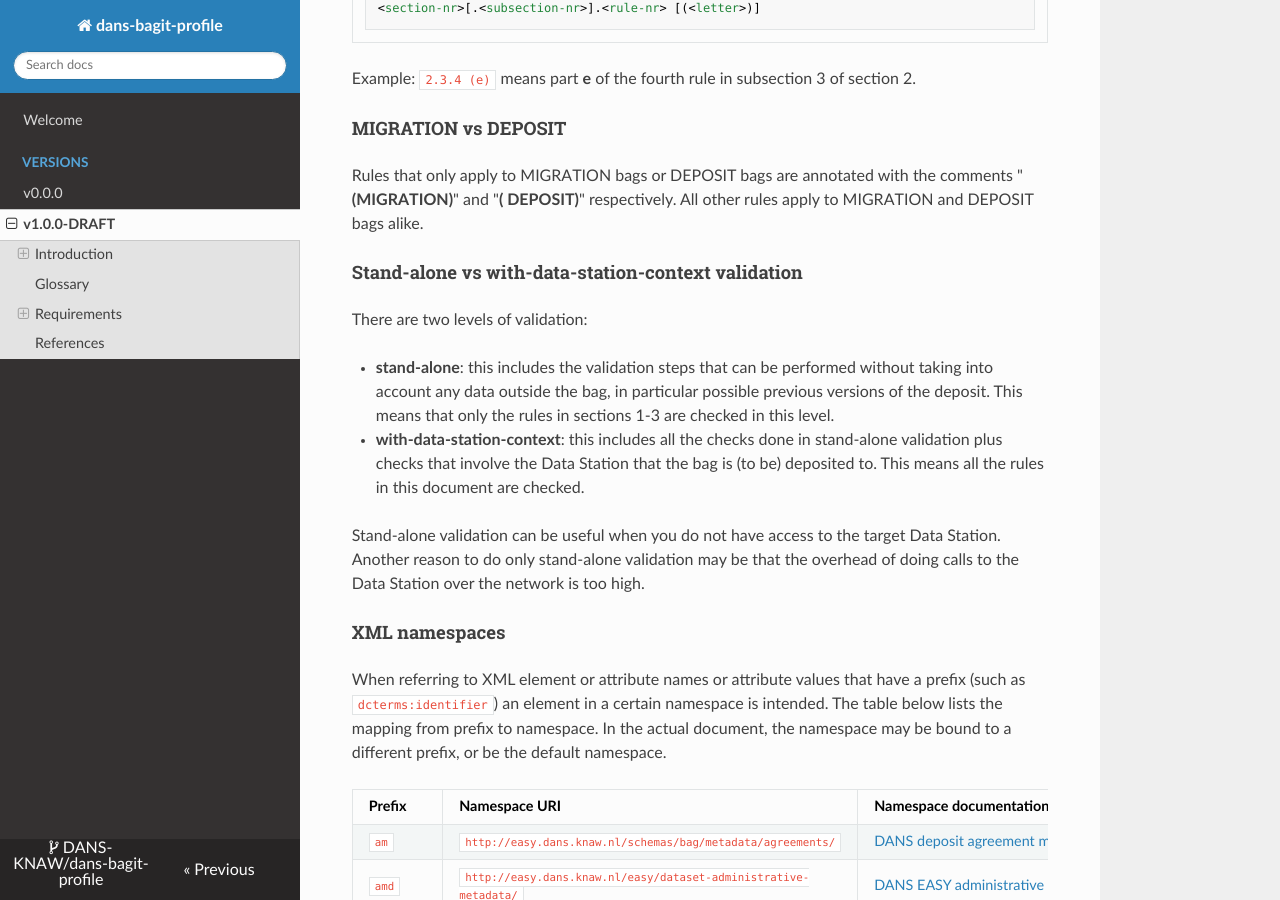
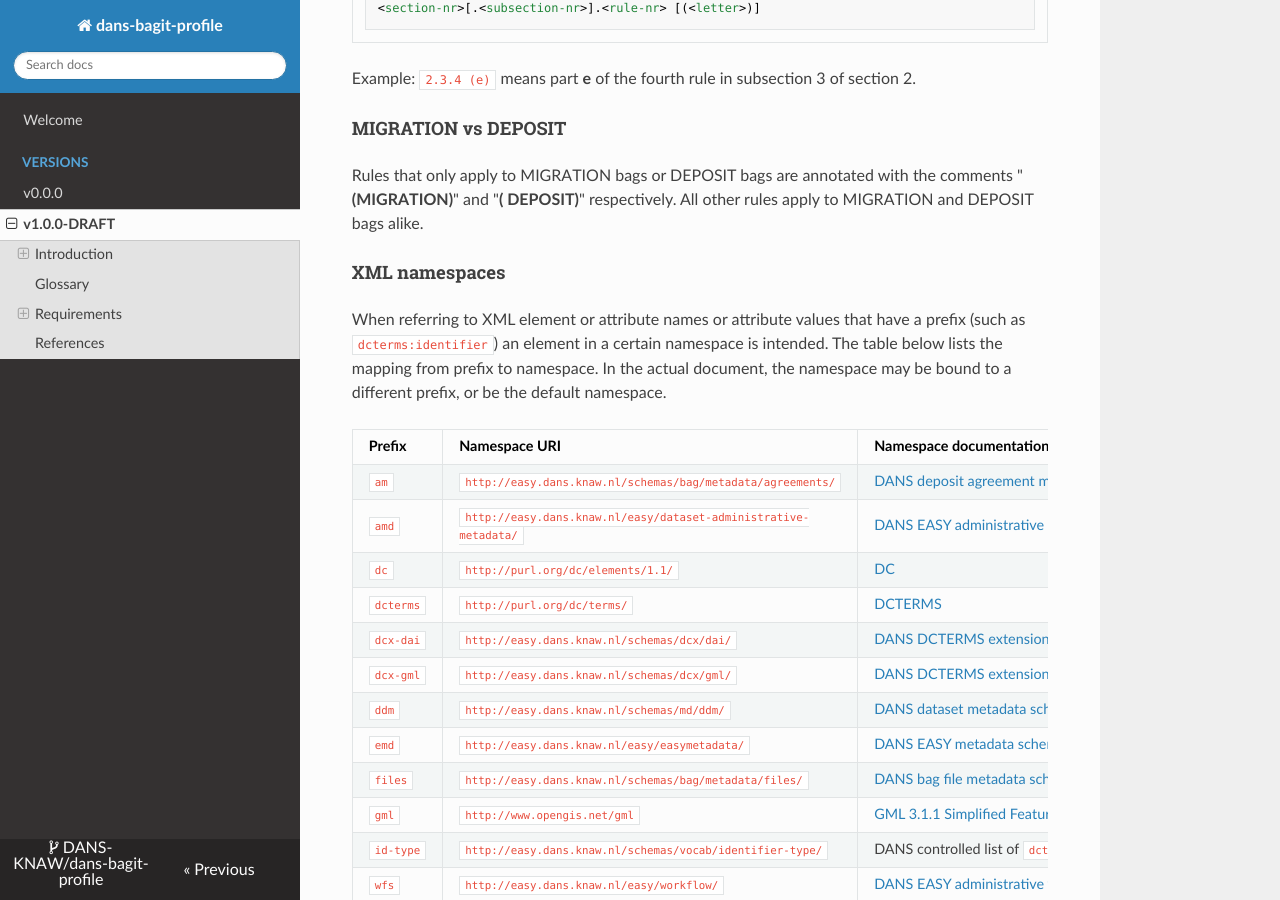
Before and after one commit to aliassheikh/dans-bagit-profile, an MkDocs documentation site: the page built from docs/versions/1.0.0.md, in a window 1280 px wide and 900 px high, scrolled down 1354 px. Built offline with MkDocs 1.6.1, drawn with Linux system fonts in a browser that asks for light colours; nearby versions of some CDN libraries; some of the changed text lies outside the part shown.

Commit message:
Update docs

```diff
--- a/docs/versions/1.0.0.md
+++ b/docs/versions/1.0.0.md
@@ -58,20 +58,6 @@ Example: `2.3.4 (e)` means part **e** of the fourth rule in subsection 3 of sect
 
 Rules that only apply to MIGRATION bags or DEPOSIT bags are annotated with the comments "**(MIGRATION)**" and "**(
 DEPOSIT)**" respectively. All other rules apply to MIGRATION and DEPOSIT bags alike.
-
-#### Stand-alone vs with-data-station-context validation
-
-There are two levels of validation:
-
-* **stand-alone**: this includes the validation steps that can be performed without taking into account any data outside
-  the bag, in particular possible previous versions of the deposit. This means that only the rules in sections 1-3 are
-  checked in this level.
-* **with-data-station-context**: this includes all the checks done in stand-alone validation plus checks that involve
-  the
-  Data Station that the bag is (to be) deposited to. This means all the rules in this document are checked.
-
-Stand-alone validation can be useful when you do not have access to the target Data Station. Another reason to do only
-stand-alone validation may be that the overhead of doing calls to the Data Station over the network is too high.
 
 #### XML namespaces
 
@@ -270,7 +256,7 @@ Requirements
 
 ### 4 Data Station context requirements
 
-1. When validating the bag in context mode (i.e. including the rules in this section), `bag-info.txt` MUST contain
+1. When validating the bag as a deposit, `bag-info.txt` MUST contain
    exactly one element `Data-Station-User-Account`.
 
 2. The `bag-info.txt` element `Data-Station-User-Account` MUST contain the user name of a Data Station
```
